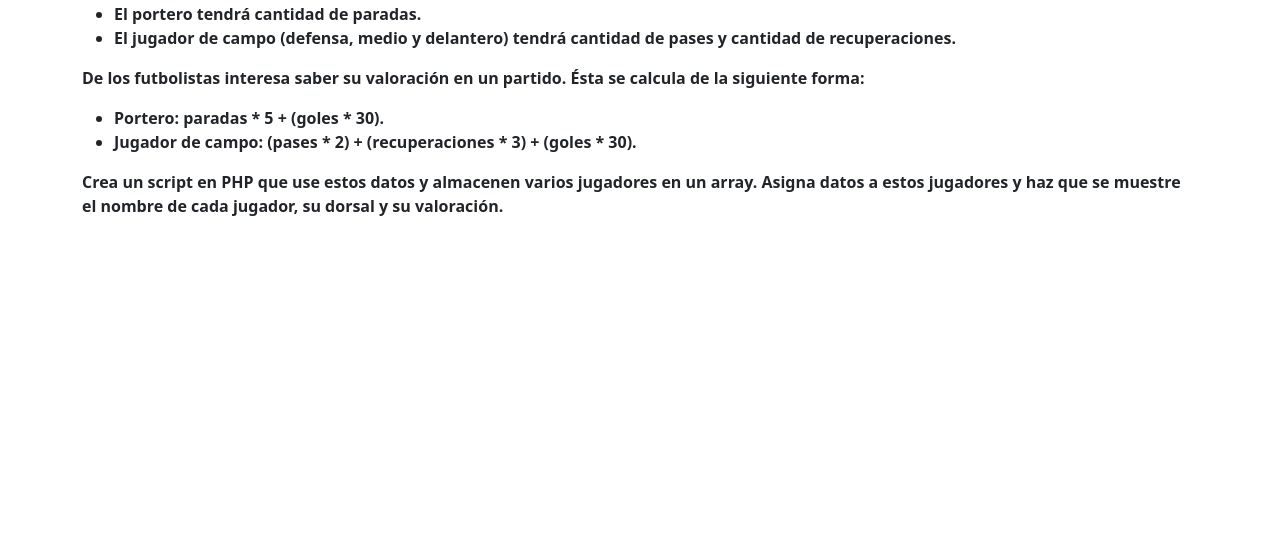
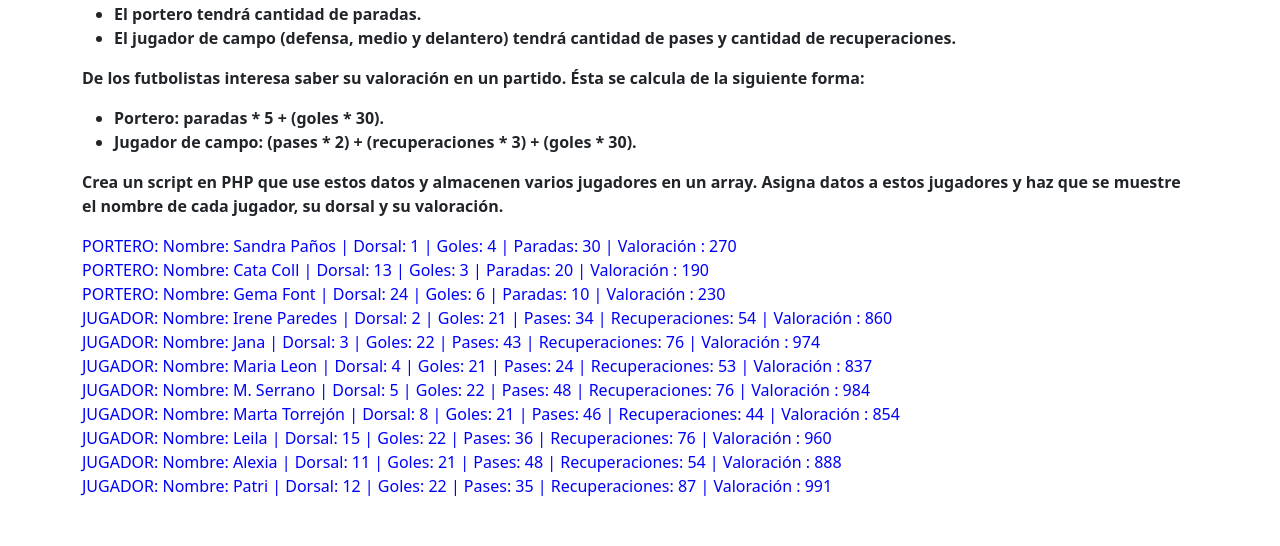
Before and after one commit to mel-caballero/daw, a PHP site: page / in a window 1280 px wide. Shown: the part 1255-1801 px from the top of the page. Before the commit the page ends 1471 px from the top, so only its background shows below. Run offline with PHP 8.4, Linux system fonts and the light colour scheme.

Commit message:
m07uf2act3 + fixes

```diff
--- a/DAW_M07_ACT_03/index.html
+++ b/DAW_M07_ACT_03/index.php
@@ -111,6 +111,138 @@
     </div>
     <div class="respuesta">
       <?php
+        class Futbolista{
+          private $nombre;
+          private $dorsal;
+          private $goles;
+
+          function __construct($nombre, $dorsal, $goles){
+            $this->nombre = $nombre;
+            $this->dorsal = $dorsal;
+            $this->goles = $goles;
+          }
+
+          function get_nombre(){
+            return $this->nombre;
+          }
+
+          function set_nombre($nombre){
+            $this->nombre = $nombre;
+          }
+
+          function get_dorsal(){
+            return $this->dorsal;
+          }
+
+          function set_dorsal($dorsal){
+            $this->dorsal = $dorsal;
+          }
+
+          function get_goles(){
+            return $this->goles;
+          }
+
+          function set_goles($goles){
+            $this->goles = $goles;
+          }
+
+          function __toString(){
+            return "Nombre: ".$this->nombre." | Dorsal: ".$this->dorsal.
+                " | Goles: ".$this->goles;
+          }
+        }
+
+        class Portero extends Futbolista {
+          private $paradas;
+
+          function __construct($nombre, $dorsal, $goles, $paradas){
+            parent::__construct($nombre, $dorsal, $goles);
+            $this->paradas = $paradas;
+          }
+
+          function get_paradas(){
+            return $this->paradas;
+          }
+
+          function set_paradas($paradas){
+            $this->paradas = $paradas;
+          }
+
+          function valoracion(){
+            $paradas = $this->paradas;
+            $goles = parent::get_goles();
+            return ($paradas * 5) + ($goles * 30);
+          }
+
+          function __toString(){
+            return "PORTERO: ".parent::__toString().
+                " | Paradas: ".$this->paradas;
+          }
+        }
+
+        class Jugador extends Futbolista {
+          private $pases;
+          private $recuperaciones;
+
+          function __construct($nombre, $dorsal, $goles, $pases, $recuperaciones){
+            parent::__construct($nombre, $dorsal, $goles);
+            $this->pases = $pases;
+            $this->recuperaciones = $recuperaciones;
+          }
+
+          function get_pases(){
+            return $this->pases;
+          }
+
+          function set_pases($pases){
+            $this->pases = $pases;
+          }
+
+          function get_recuperacioness(){
+            return $this->recuperaciones;
+          }
+
+          function set_recuperaciones($recuperaciones){
+            $this->recuperaciones = $recuperaciones;
+          }
+
+          function valoracion(){
+            $pases = $this->pases;
+            $recuperaciones = $this->recuperaciones;
+            $goles = parent::get_goles();
+
+            return ($pases * 2) + ($recuperaciones * 3) + ($goles * 30);
+          }
+
+          function __toString(){
+            return "JUGADOR: ".parent::__toString().
+                " | Pases: ".$this->pases." | Recuperaciones: ".$this->recuperaciones;
+          }
+        }
+
+        // PORTERO construct($nombre, $dorsal, $goles, $paradas)
+        // JUGADOR construct($nombre, $dorsal, $goles, $pases, $recuperaciones)
+        $futbolistas = array();
+        $futbolistas[0] = new Portero("Sandra Paños", 1, 4, 30);
+        $futbolistas[1] = new Portero("Cata Coll", 13, 3, 20);
+        $futbolistas[2] = new Portero("Gema Font", 24, 6, 10);
+        $futbolistas[3] = new Jugador("Irene Paredes", 2, 21, 34, 54);
+        $futbolistas[4] = new Jugador("Jana", 3, 22, 43, 76);
+        $futbolistas[5] = new Jugador("Maria Leon", 4, 21, 24, 53);
+        $futbolistas[6] = new Jugador("M. Serrano", 5, 22, 48, 76);
+        $futbolistas[7] = new Jugador("Marta Torrejón", 8, 21, 46, 44);
+        $futbolistas[8] = new Jugador("Leila", 15, 22, 36, 76);
+        $futbolistas[9] = new Jugador("Alexia", 11, 21, 48, 54);
+        $futbolistas[10] = new Jugador("Patri", 12, 22, 35, 87);
+
+        foreach ($futbolistas as $futbolista) {
+          echo $futbolista;
+          if($futbolista instanceof Portero){
+            echo " | Valoración : ".$futbolista->valoracion()."<br/>";
+          } else if($futbolista instanceof Jugador){
+            echo " | Valoración : ".$futbolista->valoracion()."<br/>";
+          }
+        }
 
       ?>
     </div>
--- a/DAW_M07_ACT_03/scripts/comprobarNum.php
+++ b/DAW_M07_ACT_03/scripts/comprobarNum.php
@@ -16,3 +16,7 @@
     echo "¡FELICIDADES! ¡Has acertado el número!";
   }
 ?>
+
+<script>
+  window.setTimeout(function() { window.location = '../index.php'; }, 3000);
+</script>
```
